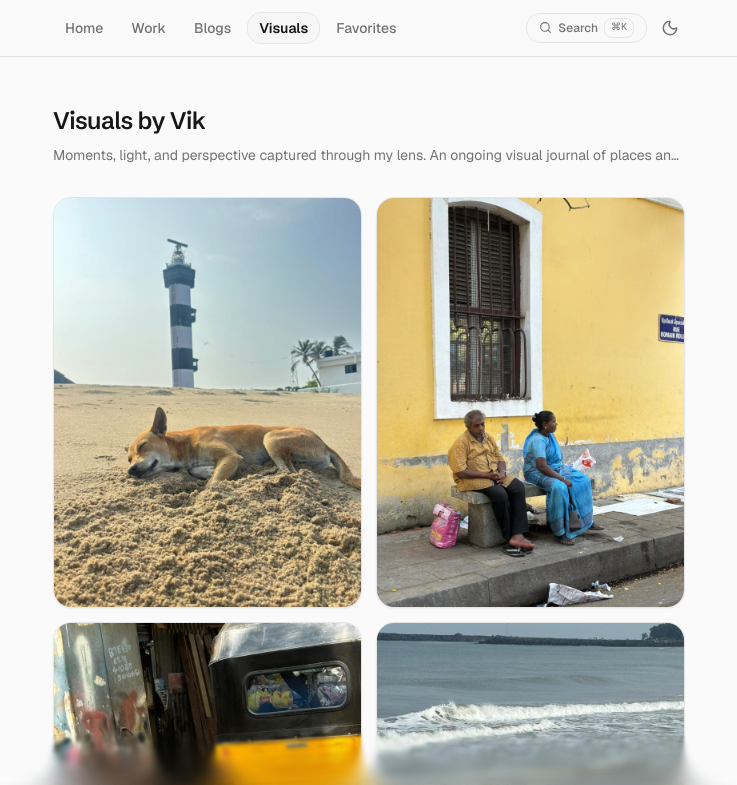
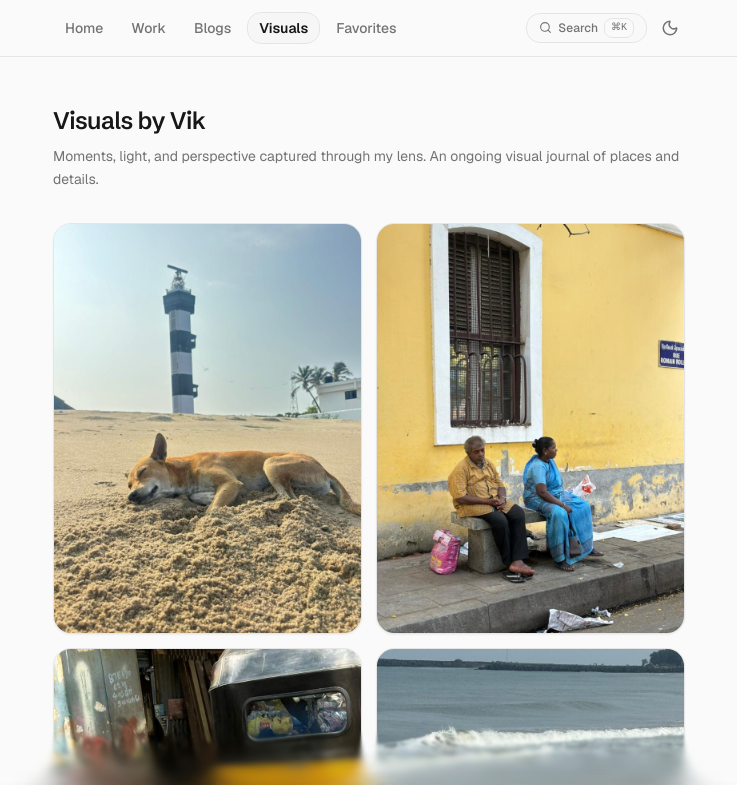
Before and after one commit to Vikbuilds/vikasportfolio, a Next.js app: page /visuals in a window 1280 px wide. Shown: the top 785 px of the page, without its empty margins (271-1008 px from the left). Built offline with nearby package versions, Linux system fonts and the light colour scheme; a web font is replaced by a local one.

Commit message:
fix: remove truncate from page header descriptions so full text wraps naturally

```diff
--- a/src/app/favorites/page.tsx
+++ b/src/app/favorites/page.tsx
@@ -75,7 +75,7 @@ function FavoritesContent() {
           <h1 className="text-2xl font-semibold tracking-tight text-foreground font-(family-name:--font-schibsted)">
             Favorites
           </h1>
-          <p className="text-sm text-muted-foreground truncate">
+          <p className="text-sm text-muted-foreground leading-relaxed">
             A personal stash of books, movies, tools, designs, and minds that have left a lasting impression on me.
           </p>
         </motion.div>
--- a/src/app/visuals/page.tsx
+++ b/src/app/visuals/page.tsx
@@ -36,7 +36,7 @@ export default function VisualsPage() {
             <h1 className="text-2xl font-semibold tracking-tight text-foreground font-(family-name:--font-schibsted)">
               Visuals by Vik
             </h1>
-            <p className="text-sm text-muted-foreground truncate">
+            <p className="text-sm text-muted-foreground leading-relaxed">
               Moments, light, and perspective captured through my lens. An ongoing visual journal of places and details.
             </p>
           </motion.div>
--- a/src/components/projects.tsx
+++ b/src/components/projects.tsx
@@ -28,7 +28,7 @@ export function Projects() {
         <h2 className="text-xl font-semibold tracking-tight text-foreground">
           Work
         </h2>
-        <p className="mt-1 text-sm text-muted-foreground truncate">
+        <p className="mt-1 text-sm text-muted-foreground leading-relaxed">
           A selection of projects and applications I've built.
         </p>
       </motion.div>
```
